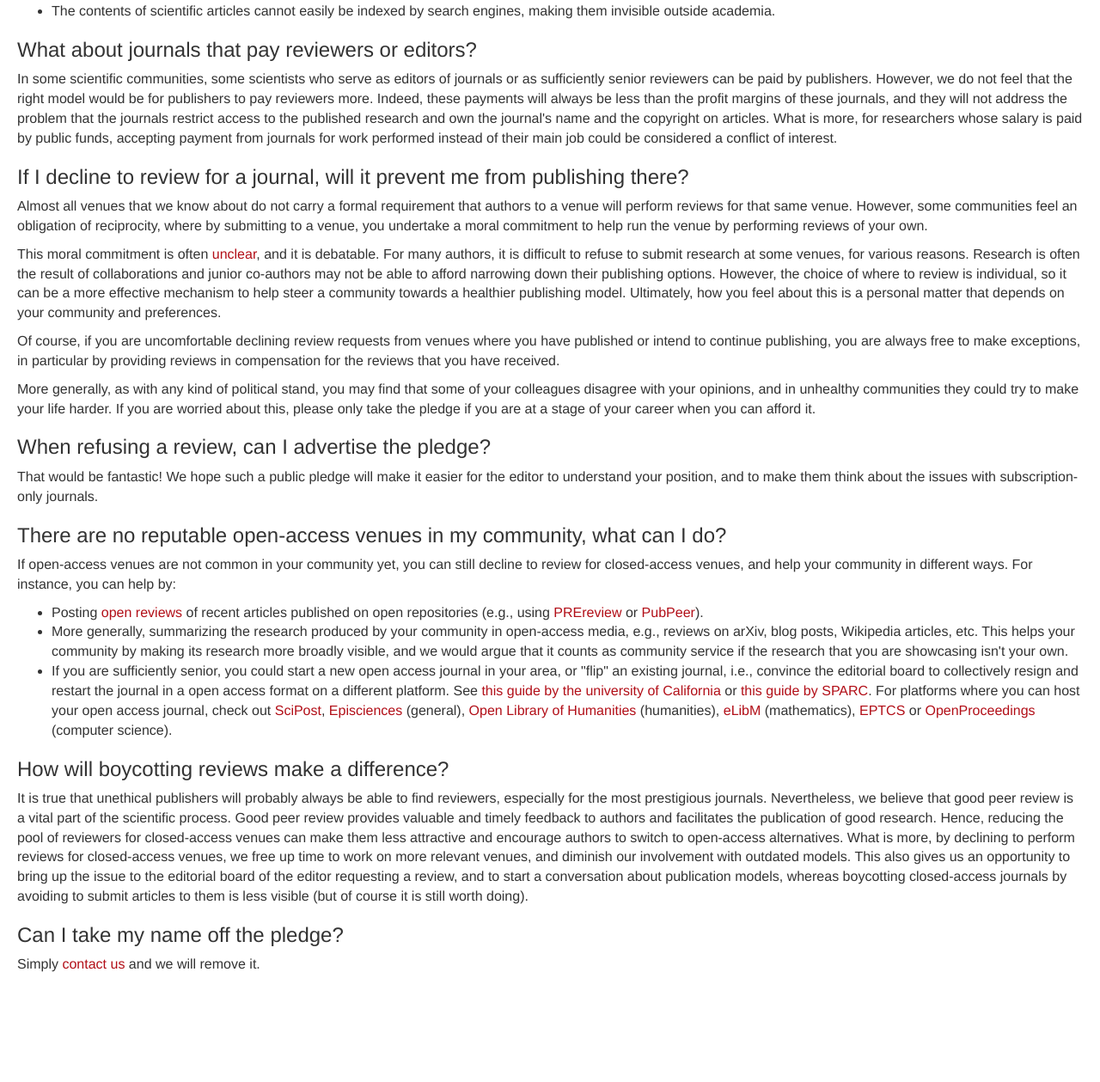
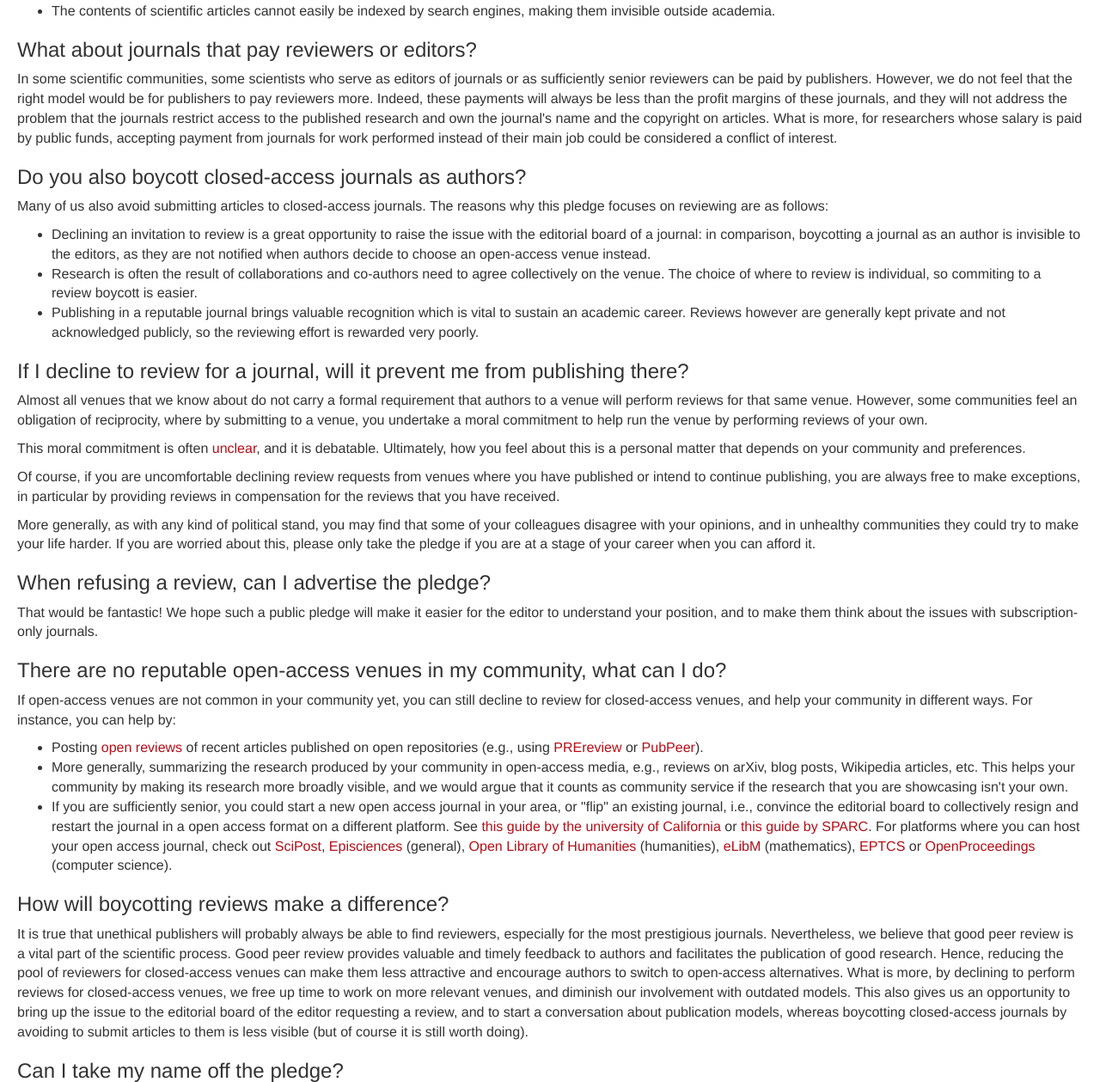
Before and after one commit to dissemin/no-free-view-no-review, a Django app: page /faq in a window 1280 px wide. Shown: the part 598-1857 px from the top of the page at 86% size. Before the commit the page ends 1729 px from the top, so only its background shows below. Run offline with Django 3.2, Linux system fonts and the light colour scheme; some libraries are stand-ins or nearby versions.

Commit message:
Split FAQ entry into two to make it clearer

```diff
--- a/signatories/templates/faq.html
+++ b/signatories/templates/faq.html
@@ -59,8 +59,28 @@ articles. What is more, for researchers whose salary is paid by public funds,
 accepting payment from journals for work performed instead of their main job
 could be considered a conflict of interest.</p>
 
+<h3>Do you also boycott closed-access journals as authors?</h3>
+
+<p>Many of us also avoid submitting articles to closed-access journals.
+The reasons why this pledge focuses on reviewing are as follows:
+<ul>
+  <li>Declining an invitation to review is a great opportunity to raise
+the issue with the editorial board of a journal: in comparison, boycotting
+a journal as an author is invisible to the editors, as they are not
+notified when authors decide to choose an open-access venue instead.</li>
+  <li>Research is often the result of collaborations and co-authors need to
+agree collectively on the venue. The choice of where to review
+is individual, so commiting to a review boycott is easier.</li>
+  <li>Publishing in a reputable journal brings valuable recognition
+which is vital to sustain an academic career. Reviews however are
+generally kept private and not acknowledged publicly, so the reviewing effort
+is rewarded very poorly.</li>
+</ul>
+</p>
+
 <h3>If I decline to review for a journal, will it prevent me from publishing
   there?</h3>
+
 <p>Almost all venues that we know about do not carry a formal requirement that
 authors to a venue will perform reviews for that same venue. However, some communities
 feel an obligation of reciprocity, where by submitting to a venue, you undertake a
@@ -68,11 +88,7 @@ moral commitment to help run the venue by performing reviews of your own.</p>
 
 <p>This moral commitment is often <a
   href="https://academia.stackexchange.com/questions/122201/does-the-peer-review-reciprocity-principle-apply-globally-or-per-venue">unclear</a>,
-and it is debatable. For many authors, it is difficult to refuse to
-submit research at some venues, for various reasons. Research is often the result of collaborations
-and junior co-authors may not be able to afford narrowing down their publishing options. However, the choice of where to
-review is individual, so it can be a more effective mechanism to help steer a
-community towards a healthier publishing model. Ultimately, how you feel about
+and it is debatable. Ultimately, how you feel about
 this is a personal matter that depends on your community and preferences.</p>
 
 <p>Of course, if you are uncomfortable declining review requests from venues where you have
```
